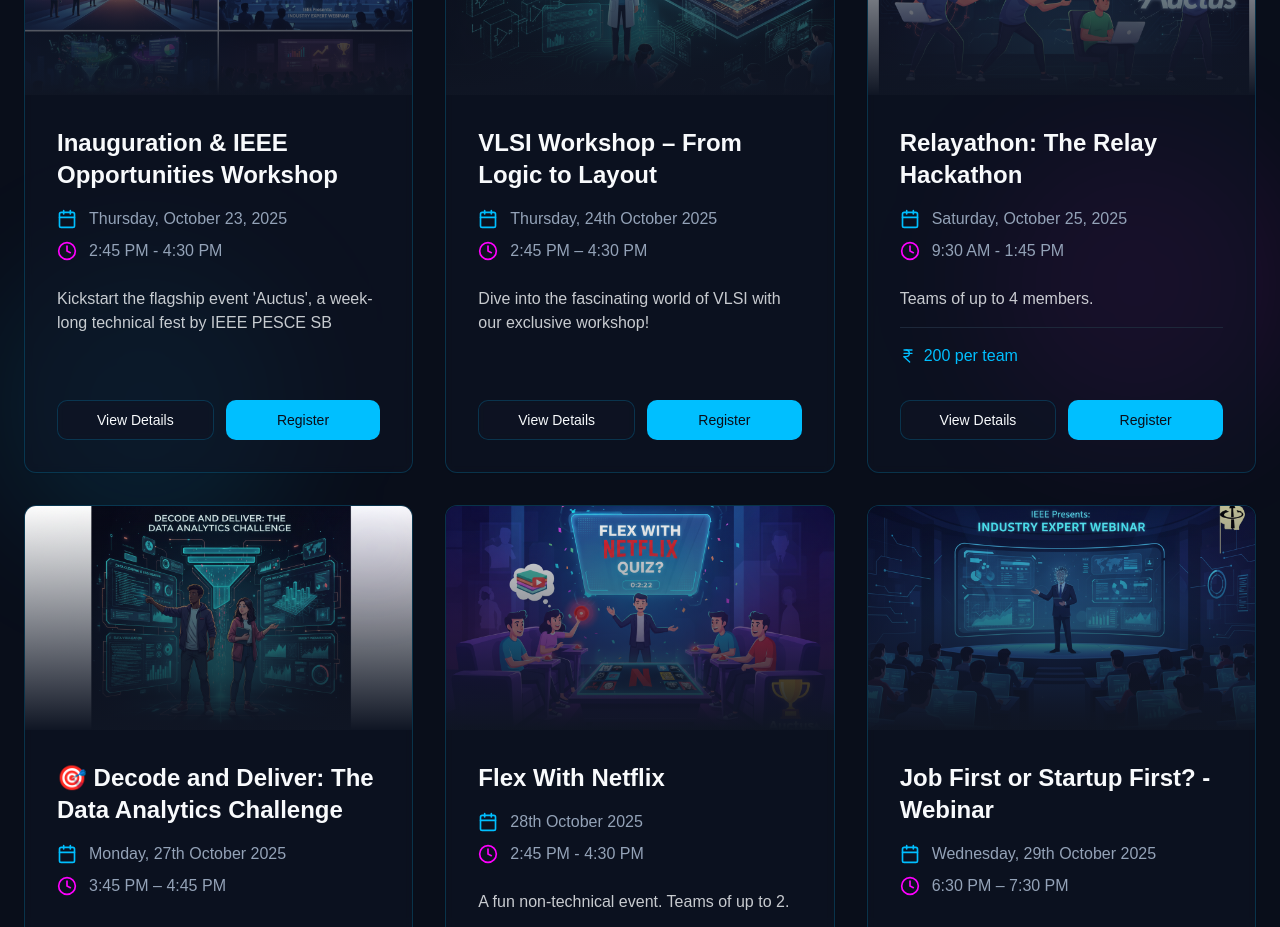
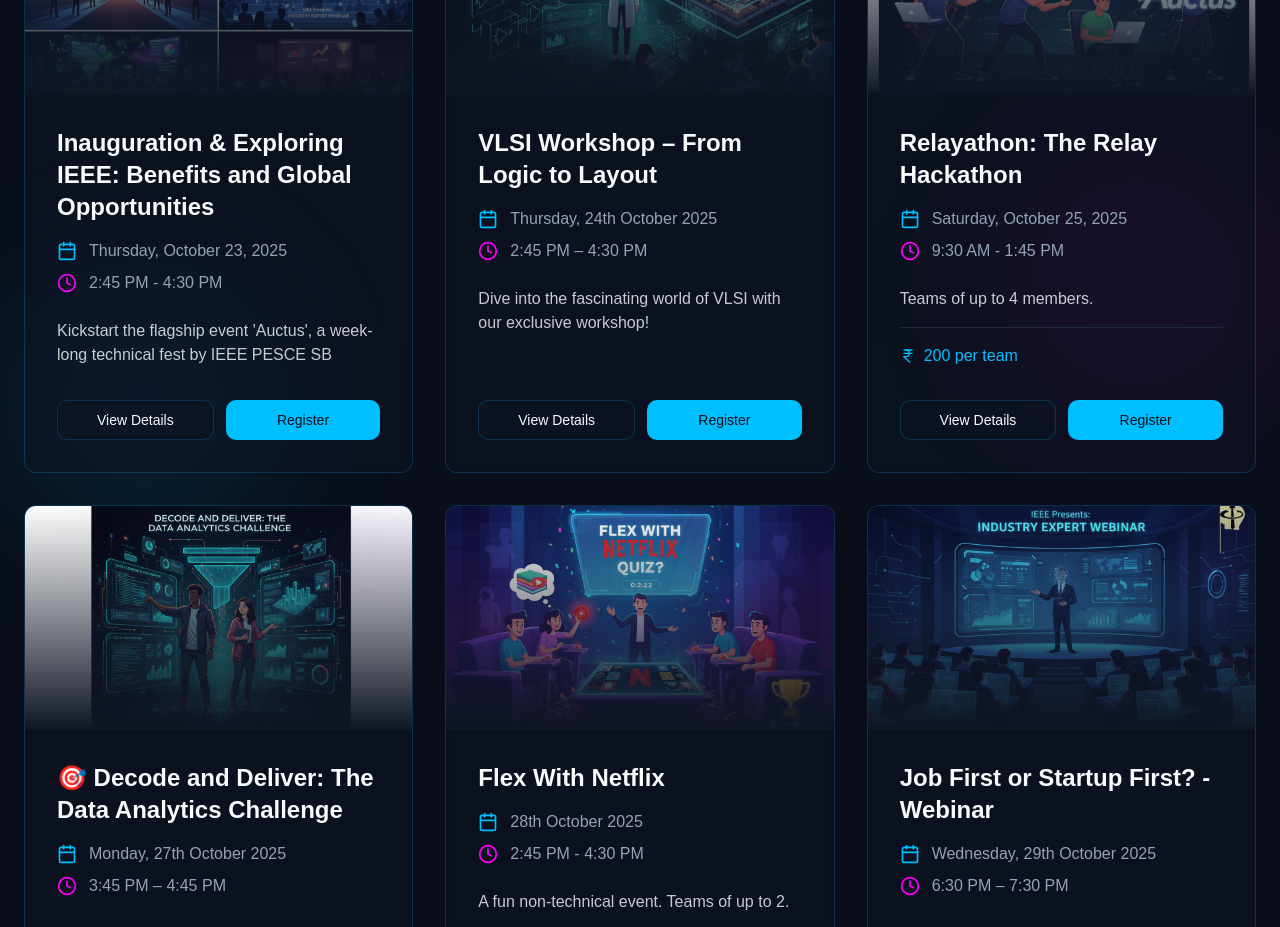
Before and after one commit to hardikkaaccount/Auctus_final_website, a React (Vite) app: page / in a window 1280 px wide. Shown: the part 1920-2847 px from the top of the page. Built offline with nearby package versions, Linux system fonts and the light colour scheme; the HTML template or start-up script is replaced by a standard one.

Commit message:
first commit 10

```diff
--- a/src/components/EventsSection.tsx
+++ b/src/components/EventsSection.tsx
@@ -10,7 +10,7 @@
   const events = [
     {
       id: "inauguration-workshop",
-      title: "Inauguration & IEEE Opportunities Workshop",
+      title: "Inauguration & Exploring IEEE: Benefits and Global Opportunities",
       date: "Thursday, October 23, 2025",
       time: "2:45 PM - 4:30 PM",
       details: "Kickstart the flagship event 'Auctus', a week-long technical fest by IEEE PESCE SB",
```
